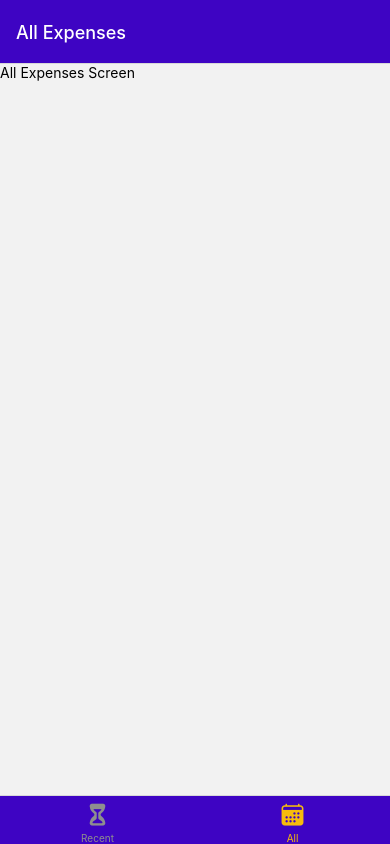
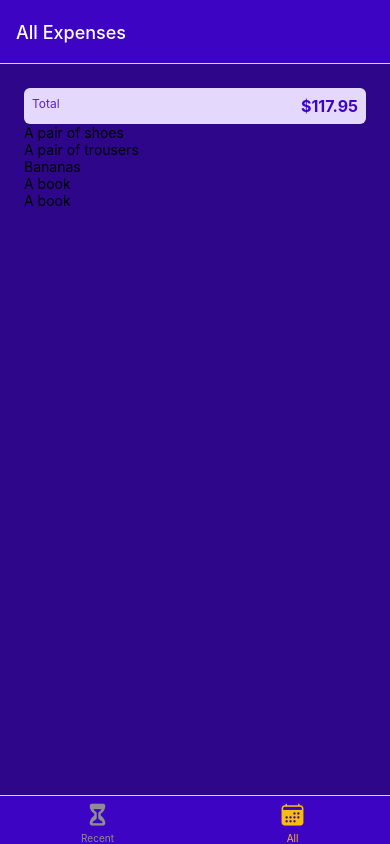
Before and after one commit to kubaslawski/expense-tracker-app, a React Native app: screen /AllExpenses in a window 390 px wide. Built offline with nearby package versions, Linux system fonts and the light colour scheme.

Commit message:
4. Outputing list of expenses.

```diff
--- /dev/null
+++ b/components/expenses/ExpensesList.js
@@ -0,0 +1,20 @@
+import { FlatList, Text } from 'react-native'
+
+const ExpensesList = ({ expenses }) => {
+
+    const renderExpenseItem = ({ item }) => {
+        return (
+            <Text>{item.description}</Text>
+        )
+    }
+
+    return (
+        <FlatList
+            data={expenses}
+            renderItem={renderExpenseItem}
+            keyExtractor={({ id }) => id}
+        />
+    )
+}
+
+export default ExpensesList
--- /dev/null
+++ b/components/expenses/ExpensesOutput.js
@@ -0,0 +1,62 @@
+import { StyleSheet, View } from 'react-native';
+import { globalStyles } from '../../constants/styles';
+import ExpensesList from './ExpensesList';
+import ExpensesSummary from './ExpensesSummary';
+
+const DUMMY_EXPENSES = [
+    {
+        id: "1",
+        description: "A pair of shoes",
+        ammount: 59.99,
+        date: new Date("2022-08-19")
+    },
+    {
+        id: "2",
+        description: "A pair of trousers",
+        ammount: 32.99,
+        date: new Date("2022-04-19")
+    },
+    {
+        id: "3",
+        description: "Bananas",
+        ammount: 1.99,
+        date: new Date("2022-08-10")
+    },
+    {
+        id: "4",
+        description: "A book",
+        ammount: 9.99,
+        date: new Date("2022-05-15")
+    },
+    {
+        id: "5",
+        description: "A book",
+        ammount: 12.99,
+        date: new Date("2022-05-17")
+    },
+]
+
+
+const ExpensesOutput = ({ expenses, expensesPeriod }) => {
+    return (
+        <View style={styles.container}>
+            <ExpensesSummary
+                expenses={DUMMY_EXPENSES}
+                periodName={expensesPeriod}
+            />
+            <ExpensesList
+                expenses={DUMMY_EXPENSES}
+            />
+        </View>
+    );
+};
+
+export default ExpensesOutput;
+
+const styles = StyleSheet.create({
+    container: {
+        flex: 1,
+        padding: 24,
+        backgroundColor: globalStyles.colors.primary700
+    }
+})
--- /dev/null
+++ b/components/expenses/ExpensesSummary.js
@@ -0,0 +1,37 @@
+import { StyleSheet, Text, View } from 'react-native';
+import { globalStyles } from '../../constants/styles';
+
+const ExpensesSummary = ({ expenses, periodName }) => {
+
+    const expensesSum = expenses.reduce((sum, expense) => {
+        return sum + expense.ammount;
+    }, 0);
+
+    return (
+        <View style={styles.container}>
+            <Text style={styles.period}>{periodName}</Text>
+            <Text style={styles.sum}>${expensesSum.toFixed(2)}</Text>
+        </View>
+    )
+}
+
+export default ExpensesSummary;
+
+const styles = StyleSheet.create({
+    container: {
+        padding: 8,
+        backgroundColor: globalStyles.colors.primary50,
+        borderRadius: 6,
+        flexDirection: "row",
+        justifyContent: "space-between",
+    },
+    period: {
+        fontSize: 12,
+        color: globalStyles.colors.primary400
+    },
+    sum: {
+        fontSize: 16,
+        fontWeight: "bold",
+        color: globalStyles.colors.primary500
+    }
+})
--- a/screens/AllExpenses.js
+++ b/screens/AllExpenses.js
@@ -1,10 +1,9 @@
 import { Text } from "react-native";
+import ExpensesOutput from "../components/expenses/ExpensesOutput";
 
 const AllExpenses = () => {
     return (
-        <Text>
-            All Expenses Screen
-        </Text>
+        <ExpensesOutput expensesPeriod={"Total"}/>
     )
 };
 
--- a/screens/RecentExpenses.js
+++ b/screens/RecentExpenses.js
@@ -1,10 +1,9 @@
 import { Text } from "react-native";
+import ExpensesOutput from "../components/expenses/ExpensesOutput";
 
 const RecentExpenses = () => {
     return (
-        <Text>
-            RecentExpenses Screen
-        </Text>
+        <ExpensesOutput expensesPeriod={"Last 7 days"}/>
     )
 };
 
```
